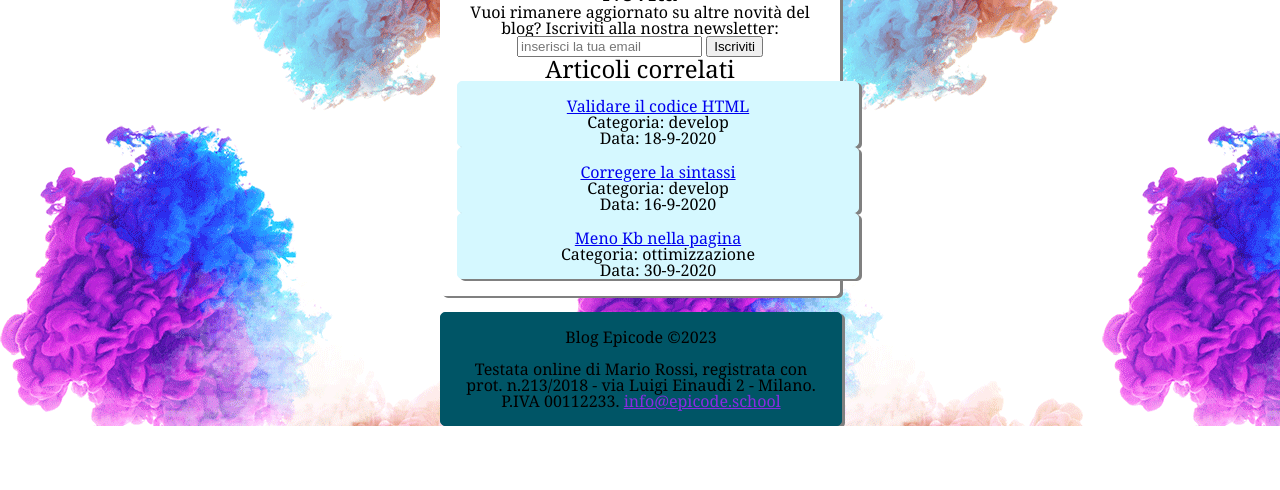
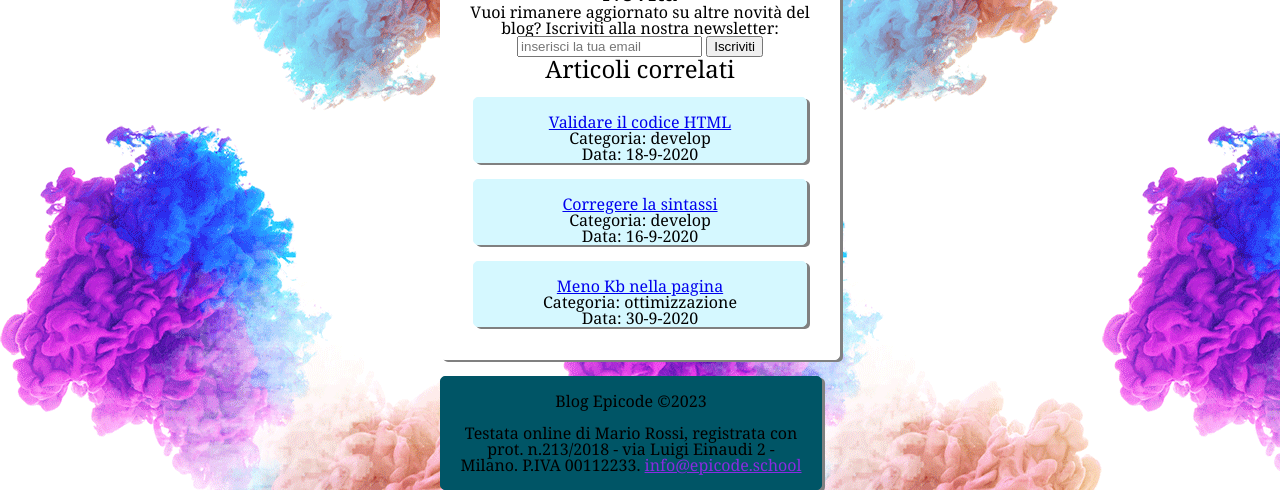
Before and after one commit to PernaGiuseppe/U1-W1-D4, a plain HTML site: page index.html in a window 1280 px wide. Shown: the part 1122-1612 px from the top of the page. Before the commit the page ends 1548 px from the top, so only its background shows below. Drawn offline with Linux system fonts and the light colour scheme.

Commit message:
Update style.css

```diff
--- a/assets/css/style.css
+++ b/assets/css/style.css
@@ -15,11 +15,8 @@ body {
   padding: 1em 1em;
   margin-top: 1em;
   margin-bottom: 1em;
-  width: 400px;
   box-shadow: 3px 2px gray;
   border-radius: 5px;
-  margin-left: auto;
-  margin-right: auto;
   box-sizing: border-box;
 }
 /* HEADER */
@@ -43,10 +40,8 @@ header {
 #firstcolorblock {
   border: 1px solid rgb(0, 123, 159);
   background-color: rgb(0, 123, 159);
-  width: 400px;
   border-radius: 5px;
   box-shadow: 3px 2px gray;
-
   padding-top: 1em;
 }
 main section article h1 {
@@ -78,21 +73,19 @@ aside h2 {
 .articoliaside {
   border: 1px solid rgb(213, 248, 255);
   background-color: rgb(213, 248, 255);
-  width: 400px;
   border-radius: 5px;
   box-shadow: 3px 2px gray;
   padding-top: 1em;
+  margin: 1em 1em;
 }
 
 /* FOOTER */
 #lastblock {
   border: 1px solid rgb(0, 85, 102);
   background-color: rgb(0, 85, 102);
-  width: 400px;
+  width: 380px;
   border-radius: 5px;
   box-shadow: 3px 2px gray;
-  margin-left: auto;
-  margin-right: auto;
   padding-top: 1em;
 }
 footer span {
```
